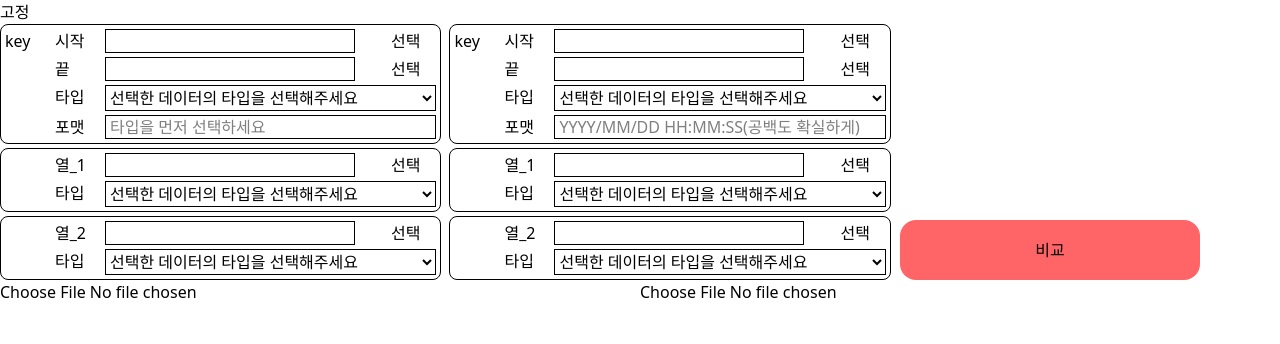
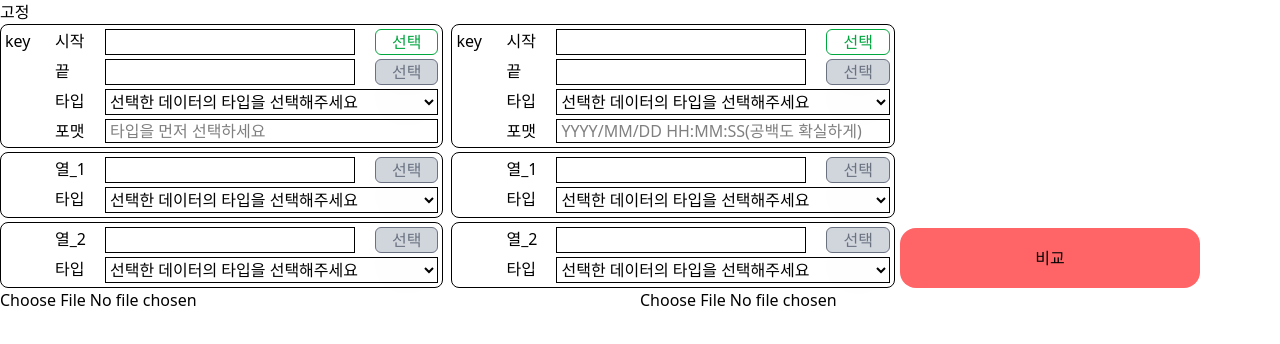
Before and after one commit to no-salt-fries/diffsheet, a React (Vite) app: page / in a window 1280 px wide. Shown: the top 344 px of the page. Built offline with nearby package versions, Linux system fonts and the light colour scheme.

Commit message:
MenuBtn 생성 및 설정 완료

```diff
--- a/src/components/Menu.jsx
+++ b/src/components/Menu.jsx
@@ -23,6 +23,7 @@ const Menu = ({
                 <div className="w-[50px]">시작</div>
                 <MenuDiv>{fixValue["key"]["start"]["value"]}</MenuDiv>
                 <MenuBtn
+                  wbState={fixValue}
                   selectedTarget={selectedTarget}
                   handleTargetClick={handleTargetClick}
                   selected={{ type: "fix", keyField: "key_start" }}
@@ -31,20 +32,12 @@ const Menu = ({
               <div className="flex mt-1">
                 <div className="w-[50px]">끝</div>
                 <MenuDiv>{fixValue["key"]["end"]["value"]}</MenuDiv>
-                <button
-                  disabled={!fixValue["key"]["start"]["value"]}
-                  className={`px-4 ${
-                    selectedTarget.type === "fix" &&
-                    selectedTarget.keyField === "key_end"
-                      ? "bg-stone-600 text-white"
-                      : ""
-                  }`}
-                  onClick={() =>
-                    handleTargetClick({ type: "fix", keyField: "key_end" })
-                  }
-                >
-                  선택
-                </button>
+                <MenuBtn
+                  wbState={fixValue}
+                  selectedTarget={selectedTarget}
+                  handleTargetClick={handleTargetClick}
+                  selected={{ type: "fix", keyField: "key_end" }}
+                />
               </div>
               <SelectBox category={"key"} />
             </div>
@@ -57,28 +50,15 @@ const Menu = ({
                     <div className="w-[50px]"></div>
                     <div className="w-[50px]">{`열_${_valueField}`}</div>
                     <MenuDiv>{cell["headerTitle"]}</MenuDiv>
-                    <button
-                      disabled={
-                        i === 0
-                          ? !fixValue["key"]["end"]["value"]
-                          : !fixValue["value"][i]["value"]
-                      }
-                      className={`px-4 ${
-                        selectedTarget.type === "fix" &&
-                        selectedTarget.valueField &&
-                        selectedTarget.valueField === _valueField
-                          ? "bg-stone-600 text-white"
-                          : ""
-                      }`}
-                      onClick={() =>
-                        handleTargetClick({
-                          type: "fix",
-                          valueField: _valueField,
-                        })
-                      }
-                    >
-                      선택
-                    </button>
+                    <MenuBtn
+                      wbState={fixValue}
+                      selectedTarget={selectedTarget}
+                      handleTargetClick={handleTargetClick}
+                      selected={{
+                        type: "fix",
+                        valueField: _valueField,
+                      }}
+                    />
                   </div>
                   <SelectBox category={"value"} />
                 </div>
@@ -94,37 +74,22 @@ const Menu = ({
               <div className="flex">
                 <div className="w-[50px]">시작</div>
                 <MenuDiv>{compValue["key"]["start"]["value"]}</MenuDiv>
-                <button
-                  className={`px-4 ${
-                    selectedTarget.type === "comp" &&
-                    selectedTarget.keyField === "key_start"
-                      ? "bg-stone-600 text-white"
-                      : ""
-                  }`}
-                  onClick={() =>
-                    handleTargetClick({ type: "comp", keyField: "key_start" })
-                  }
-                >
-                  선택
-                </button>
+                <MenuBtn
+                  wbState={fixValue}
+                  selectedTarget={selectedTarget}
+                  handleTargetClick={handleTargetClick}
+                  selected={{ type: "comp", keyField: "key_start" }}
+                />
               </div>
               <div className="flex mt-1">
                 <div className="w-[50px]">끝</div>
                 <MenuDiv>{compValue["key"]["end"]["value"]}</MenuDiv>
-                <button
-                  disabled={!compValue["key"]["start"]["value"]}
-                  className={`px-4 ${
-                    selectedTarget.type === "comp" &&
-                    selectedTarget.keyField === "key_end"
-                      ? "bg-stone-600 text-white"
-                      : ""
-                  }`}
-                  onClick={() =>
-                    handleTargetClick({ type: "comp", keyField: "key_end" })
-                  }
-                >
-                  선택
-                </button>
+                <MenuBtn
+                  wbState={fixValue}
+                  selectedTarget={selectedTarget}
+                  handleTargetClick={handleTargetClick}
+                  selected={{ type: "comp", keyField: "key_end" }}
+                />
               </div>
               <div className="flex mt-1">
                 <div className="w-[50px]">타입</div>
@@ -156,28 +121,15 @@ const Menu = ({
                     <div className="w-[50px]"></div>
                     <div className="w-[50px]">{`열_${_valueField}`}</div>
                     <MenuDiv>{cell["headerTitle"]}</MenuDiv>
-                    <button
-                      disabled={
-                        i === 0
-                          ? !compValue["key"]["end"]["value"]
-                          : !compValue["value"][i]["value"]
-                      }
-                      className={`px-4 ${
-                        selectedTarget.type === "comp" &&
-                        selectedTarget.valueField &&
-                        selectedTarget.valueField === _valueField
-                          ? "bg-stone-600 text-white"
-                          : ""
-                      }`}
-                      onClick={() =>
-                        handleTargetClick({
-                          type: "comp",
-                          valueField: _valueField,
-                        })
-                      }
-                    >
-                      선택
-                    </button>
+                    <MenuBtn
+                      wbState={fixValue}
+                      selectedTarget={selectedTarget}
+                      handleTargetClick={handleTargetClick}
+                      selected={{
+                        type: "comp",
+                        valueField: _valueField,
+                      }}
+                    />
                   </div>
                   <div className="flex mt-1">
                     <div className="w-[50px]"></div>
--- a/src/components/UI/MenuBtn.jsx
+++ b/src/components/UI/MenuBtn.jsx
@@ -1,7 +1,33 @@
 import React from "react";
 
-const MenuBtn = ({ selectedTarget, handleTargetClick, selected }) => {
+const MenuBtn = ({ wbState, selectedTarget, handleTargetClick, selected }) => {
+  if (wbState === undefined) return;
   if (selected.type === null) return;
+
+  let disabled = false;
+
+  console.log(selected);
+
+  if ("keyField" in selected) {
+    if (selected.keyField === "key_end") {
+      if (!wbState["key"]["start"]["rowIndex"]) {
+        disabled = true;
+      }
+    }
+  } else {
+    if (selected.valueField === "1") {
+      if (!wbState["key"]["end"]["rowIndex"]) {
+        disabled = true;
+      }
+    } else {
+      if (!wbState["value"]["1"]["columnIndex"]) {
+        disabled = true;
+      }
+    }
+  }
+  // keyField: key_end -> keyField_key_start
+  // valueField: 1 -> keyField_key_end
+  // valueField: 2 -> valueField_1
 
   let selection = null;
   const _type = selected.type;
@@ -18,16 +44,25 @@ const MenuBtn = ({ selectedTarget, handleTargetClick, selected }) => {
     };
   }
 
+  console.log(selectedTarget.keyField);
+  console.log(selected.keyField);
+
   return (
     <button
-      className={`px-4 ${
-        selected.type &&
-        selectedTarget.type === selected.type &&
-        (selectedTarget.keyField === selected.keyField ||
-          selectedTarget.keyField === selected.keyField)
-          ? "bg-stone-600 text-white"
-          : ""
-      }`}
+      disabled={disabled}
+      className={`border-1  shadow-2xl rounded-md px-4 ${
+        (selected.type &&
+          selectedTarget.type === selected.type &&
+          selectedTarget.keyField &&
+          selectedTarget.keyField === selected.keyField) ||
+        (selectedTarget.type === selected.type &&
+          selectedTarget.valueField &&
+          selectedTarget.valueField === selected.valueField)
+          ? "bg-green-600 border-1 text-white"
+          : disabled
+          ? "border-gray-500 text-gray-500 bg-gray-300"
+          : "hover:bg-green-200 border-green-600  text-green-600"
+      } `}
       onClick={() => handleTargetClick(selection)}
     >
       선택
```
